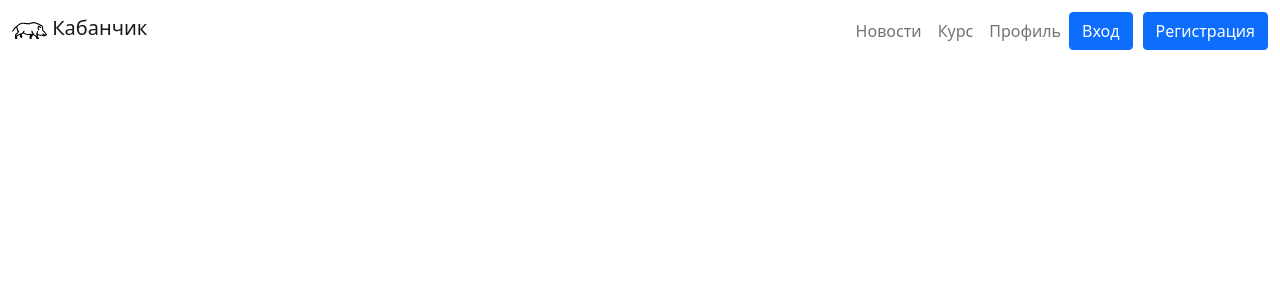
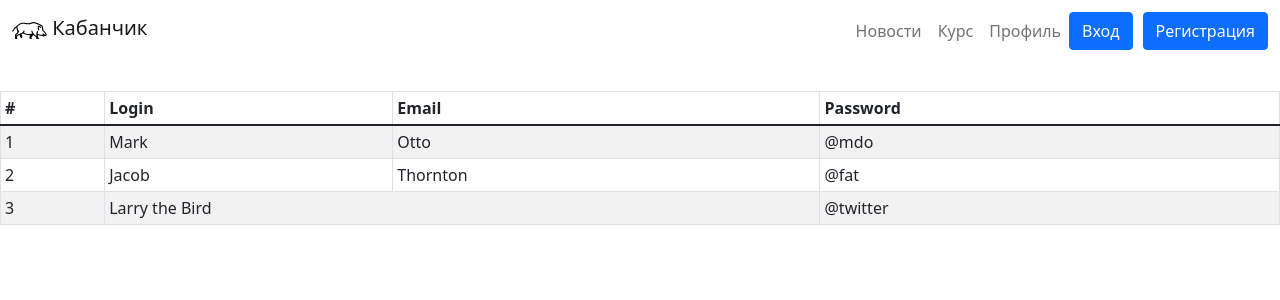
Before and after one commit to certified-juniors/besthack-2022-final, a React (Create React App) app in the folder frontend/: page /Administration in a window 1280 px wide. Shown: the top 300 px of the page. Built offline with nearby package versions, Linux system fonts and the light colour scheme; the HTML template or start-up script is replaced by a standard one.

Commit message:
news commit

```diff
--- a/frontend/src/App.js
+++ b/frontend/src/App.js
@@ -12,22 +12,23 @@ const App = () => {
     return (
         <BrowserRouter>
             <MyNavbar />
+            <Administration />
             <Switch>
-                <Route exact path="/">
-                    <News />
-                </Route>
-                <Route path="/currency">
-                    <Currency />
-                </Route>
-                {/*<Route path="/profile">*/}
-                {/*    <Profile />*/}
+                {/*<Route exact path="/">*/}
+                {/*    <News />*/}
                 {/*</Route>*/}
-                <Route path="/login">
-                    <Login />
-                </Route>
-                <Route path="/register">
-                    <Register />
-                </Route>
+                {/*<Route path="/currency">*/}
+                {/*    <Currency />*/}
+                {/*</Route>*/}
+                {/*/!*<Route path="/profile">*!/*/}
+                {/*/!*    <Profile />*!/*/}
+                {/*/!*</Route>*!/*/}
+                {/*<Route path="/login">*/}
+                {/*    <Login />*/}
+                {/*</Route>*/}
+                {/*<Route path="/register">*/}
+                {/*    <Register />*/}
+                {/*</Route>*/}
             </Switch>
         </BrowserRouter>
     )
--- a/frontend/src/Components/Administration.jsx
+++ b/frontend/src/Components/Administration.jsx
@@ -7,9 +7,9 @@ const Administration = () => {
             <thead>
             <tr>
                 <th>#</th>
-                <th>First Name</th>
-                <th>Last Name</th>
-                <th>Username</th>
+                <th>Login</th>
+                <th>Email</th>
+                <th>Password</th>
             </tr>
             </thead>
             <tbody>
--- a/frontend/src/Components/MyNavbar.jsx
+++ b/frontend/src/Components/MyNavbar.jsx
@@ -57,6 +57,7 @@ const MyNavbar = () => {
                     </Button>
                 </Container>
             </Navbar>
+            <marquee direction="right" scrollamount="10">Бегущая строка</marquee>
         </div>
     )
 }
```
